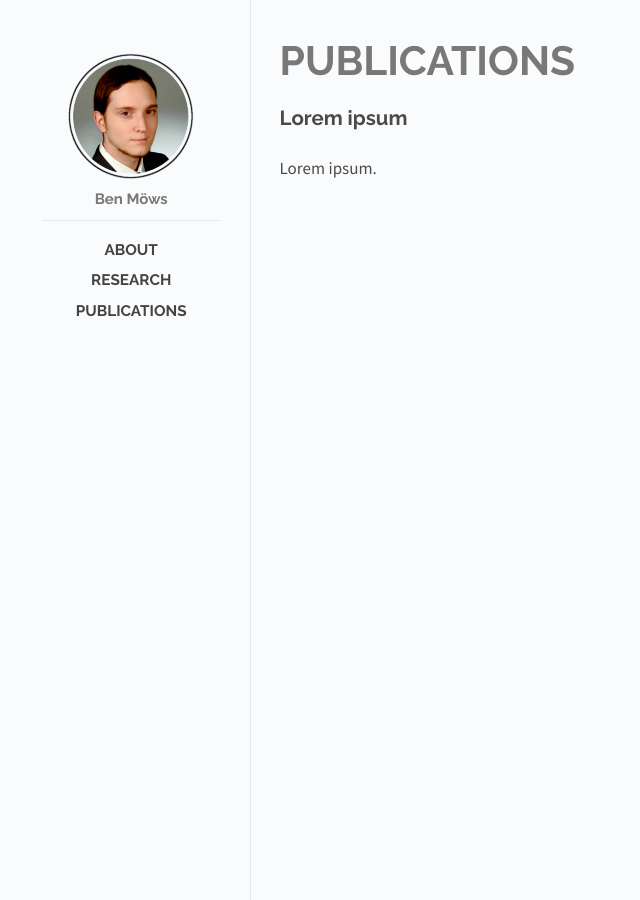
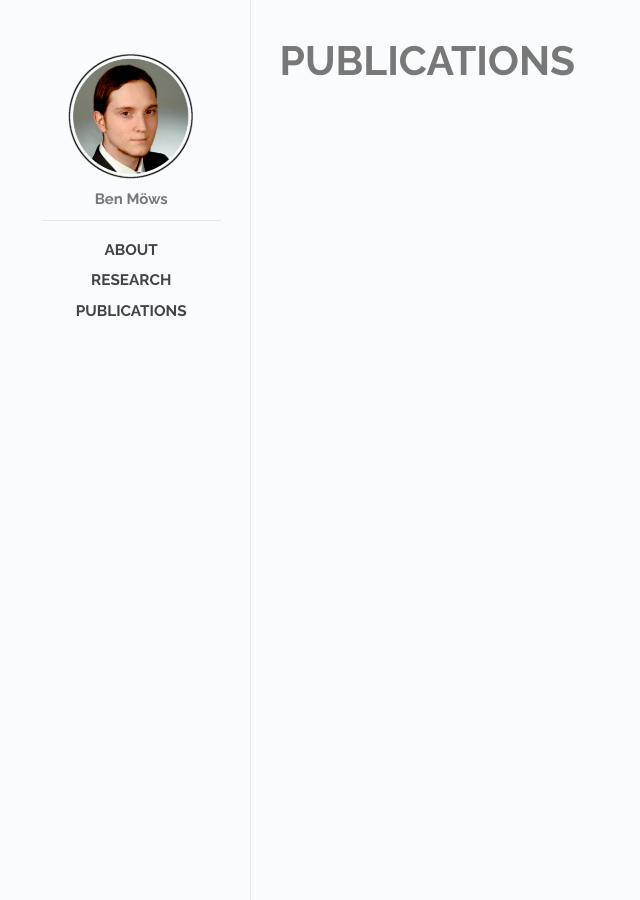
Before and after one commit to moews/moews.github.io, a Jekyll site: the page built from _posts/2017-03-25-publications.md, in a window 1280 px wide. Shown: the whole page, without its empty margins (108-748 px from the left). Built offline with Jekyll 4.4.1, drawn with Linux system fonts in a browser that asks for light colours.

Commit message:
Update 2017-03-25-publications.md

```diff
--- a/_posts/2017-03-25-publications.md
+++ b/_posts/2017-03-25-publications.md
@@ -5,7 +5,3 @@ date: 2017-03-25 12:00:00
 cover: cover.jpg
 categories: posts
 ---
-
-## Lorem ipsum
-
-Lorem ipsum.
```
